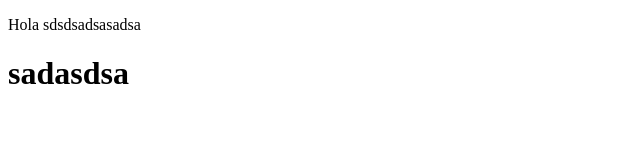
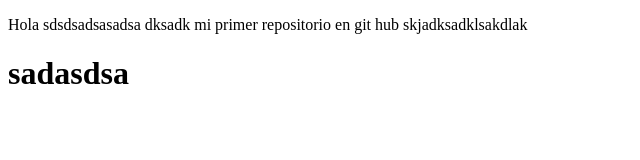
Before and after one commit to LemonG159/proyectoDemoCursoPrework, a plain HTML site: page index.html in a window 1280 px wide. Shown: the whole page, without its empty margins (0-640 px from the left). Drawn offline with Linux system fonts and the light colour scheme.

Commit message:
cambio 1

```diff
--- a/index.html
+++ b/index.html
@@ -8,7 +8,8 @@
 </head>
 <body>
     <p>
-        Hola sdsdsadsasadsa
+        Hola sdsdsadsasadsa dksadk mi primer repositorio en git hub
+        skjadksadklsakdlak
     </p>
     <h1>sadasdsa</h1>
 </body>
```
